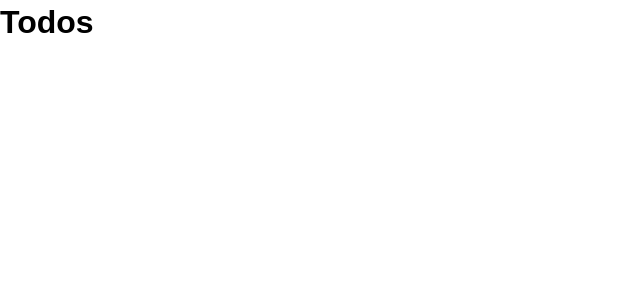
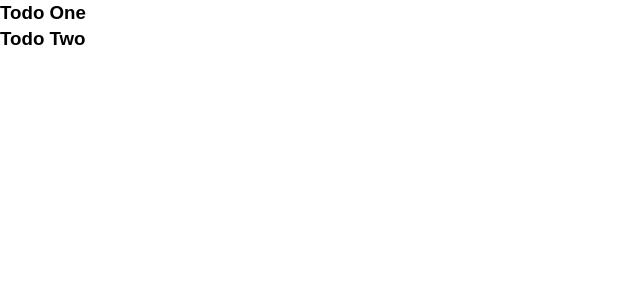
Before and after one commit to dennisoconnell/Todo_App_In_Vue, a Vue app: page / in a window 1280 px wide. Shown: the top 300 px of the page, without its empty margins (0-640 px from the left). Built offline with nearby package versions, Linux system fonts and the light colour scheme.

Commit message:
completed Todos.vue so that it can loop through todos data with v-for directive from vue

```diff
--- a/src/App.vue
+++ b/src/App.vue
@@ -1,6 +1,6 @@
 <template>
   <div id="app">
-    <Todos />
+    <Todos v-bind:todos="todos" />
   </div>
 </template>
 
--- a/src/components/Todos.vue
+++ b/src/components/Todos.vue
@@ -1,13 +1,16 @@
 <template>
     <div>
-        <h1> Todos </h1>
+        <div v-for="todo in todos" :key="todo.id">
+            <h3>{{todo.title}}</h3>
+        </div>
     </div>
 
 </template>
 
 <script>
 export default {
-    name: "Todos"
+    name: "Todos",
+    props: ["todos"]
 }
 </script>
 
```
